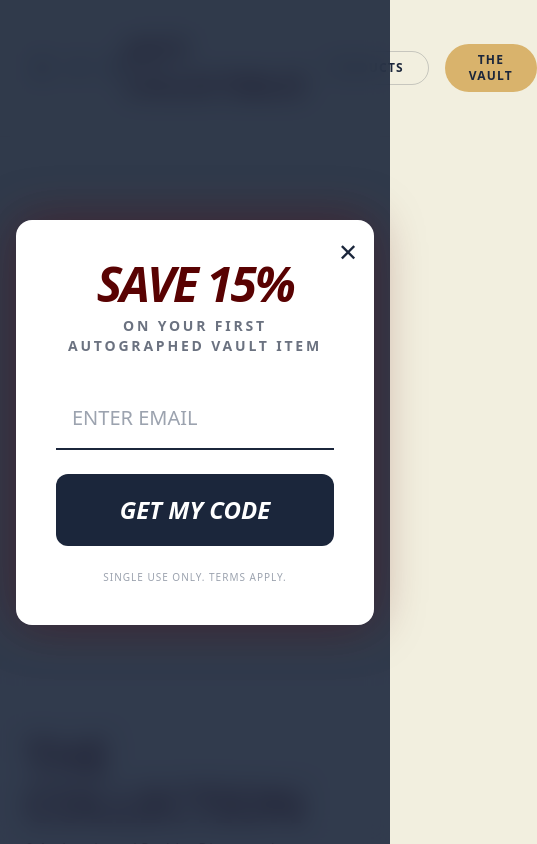
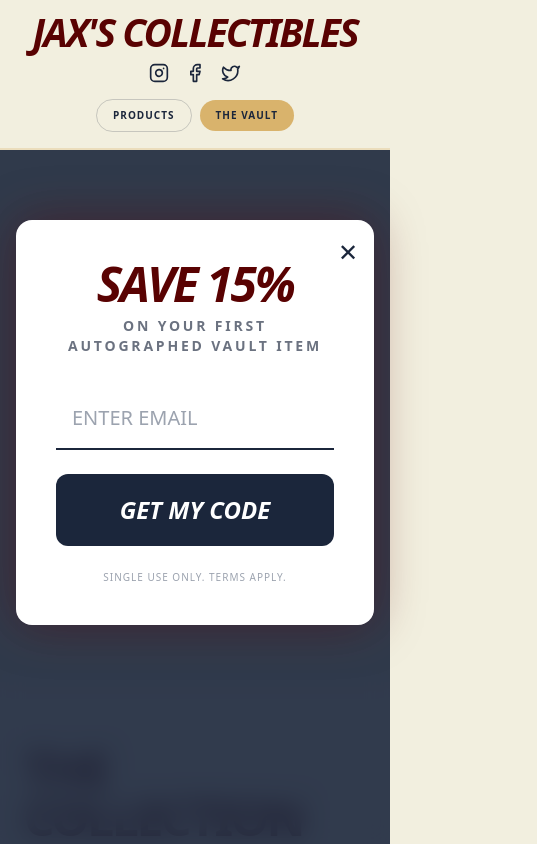
Before and after one commit to AvertXAI/jaxs-collectibles, a Next.js app: page / in a window 390 px wide. Shown: the top 844 px of the page, 537 px wide, since content can reach past the window. Built offline with nearby package versions, Linux system fonts and the light colour scheme; no server answers; the database is empty.

Commit message:
fixed the css for mobile, web, tablet

```diff
--- a/app/globals.css
+++ b/app/globals.css
@@ -3,11 +3,13 @@
 @tailwind utilities;
 
 :root {
-  /* Stabilizers */
+  /* Core Brand Colors */
   --jax-cream: #F2EFDF;
   --jax-midnight: #1B263B;
+  --jax-burgundy: #590202;
+  --jax-gold: #D9B36C;
 
-  /* The Action Palette */
+  /* The Full Prism Palette */
   --jax-lime: #32CD32;
   --jax-teal: #008080;
   --jax-turquoise: #40E0D0;
@@ -15,21 +17,55 @@
   --jax-red-orange: #FF4500;
   --jax-light-blue: #ADD8E6;
   --jax-yellow: #FFD700;
-  --jax-burgundy: #590202;
-  --jax-gold: #D9B36C;
 }
 
 @layer base {
+
+  /* This is the secret for mobile: stop all horizontal movement */
+  html,
   body {
+    @apply antialiased overflow-x-hidden w-full m-0 p-0;
     background-color: var(--jax-cream) !important;
-    color: var(--jax-midnight);
-    @apply antialiased min-h-screen;
+    touch-action: manipulation;
+    /* Prevents accidental zooming while clicking buttons */
   }
 }
 
 @layer components {
+  /* --- RESPONSIVE VAULT HEADER --- */
+  .vault-header {
+    @apply w-full bg-[var(--jax-cream)] border-b-2 border-[rgba(217,179,108,0.3)] sticky top-0 z-[100] px-4 py-4;
+    @apply flex flex-col items-center gap-4; /* Mobile: stacked and centered */
+    @apply md:grid md:grid-cols-3 md:items-center md:gap-4 md:px-6 md:py-2; /* Desktop: 3-column grid */
+  }
 
-  /* Use high-vibrancy colors for status tags and specific product badges */
+  .socials-container {
+    @apply flex items-center justify-center gap-4; /* Mobile: centered */
+    @apply md:justify-start; /* Desktop: align left */
+  }
+
+  .brand-container {
+    @apply order-first md:order-none; /* Mobile: brand on top. Desktop: natural order */
+    @apply text-center;
+  }
+
+  .brand-text {
+    font-size: clamp(2rem, 10vw, 4rem);
+    @apply font-black italic tracking-tighter text-[var(--jax-burgundy)] uppercase;
+    line-height: 0.8;
+  }
+
+  .actions-container {
+    @apply flex items-center justify-center gap-2;
+    @apply md:justify-end; /* Desktop: align right */
+  }
+
+  /* MENU BUTTON STYLING */
+  .menu-trigger {
+    @apply flex items-center gap-2 bg-[var(--jax-midnight)] text-[var(--jax-cream)] px-5 py-2 rounded-full font-black text-[10px] uppercase tracking-widest shadow-lg active:scale-95 transition-all;
+  }
+
+  /* PRISM BADGE SYSTEM */
   .badge-new {
     @apply bg-[var(--jax-lime)] text-white px-2 py-0.5 rounded-full text-[10px] font-bold;
   }
@@ -37,28 +73,16 @@
   .badge-hot {
     @apply bg-[var(--jax-red-orange)] text-white px-2 py-0.5 rounded-full text-[10px] font-bold;
   }
+}
 
-  .badge-rare {
-    @apply bg-[var(--jax-yellow)] text-black px-2 py-0.5 rounded-full text-[10px] font-bold;
+/* --- HOVER STATES & OVERRIDES --- */
+
+@media (hover: hover) {
+  .menu-trigger:hover {
+    @apply bg-[var(--jax-burgundy)];
   }
 }
 
-/* THE SOFT OVERRIDE */
-* {
-  /* Remove the "Nuclear" override from the last step so buttons can have color again */
-  background-color: transparent;
-  color: inherit;
-  border-color: rgba(128, 0, 32, 0.1);
-  /* Very subtle burgundy borders */
-}
-
-body {
-  background-color: var(--jax-cream) !important;
-  color: var(--jax-charcoal) !important;
-  @apply antialiased;
-}
-
-/* Use Burgundy specifically for emphasis, not everything */
 h1,
 h2,
 h3,
@@ -66,13 +90,21 @@ h3,
   color: var(--jax-burgundy) !important;
 }
 
-/* Buttons get the rich burgundy with gold hover */
-button.primary-btn {
-  background-color: var(--jax-burgundy) !important;
+button.primary-btn,
+.menu-trigger {
+  background-color: var(--jax-midnight) !important;
   color: white !important;
   transition: all 0.3s ease;
 }
 
-button.primary-btn:hover {
-  background-color: var(--jax-gold) !important;
+@media (hover: hover) {
+  button.primary-btn:hover,
+  .menu-trigger:hover {
+    background-color: var(--jax-burgundy) !important;
+    color: white !important;
+  }
 }
+
+* {
+  border-color: rgba(27, 38, 59, 0.1);
+}
--- a/app/page.tsx
+++ b/app/page.tsx
@@ -27,19 +27,21 @@ export default function Home() {
       )}
 
       {/* HEADER WITH SOCIALS */}
-      <nav className="p-8 flex justify-between items-center max-w-7xl mx-auto border-b border-[#D9B36C]/20">
-        <div className="flex gap-4">
+      <header className="vault-header">
+        <div className="socials-container">
           <a href="#" className="hover:text-[#590202] transition-colors"><Instagram size={20} /></a>
           <a href="#" className="hover:text-[#590202] transition-colors"><Facebook size={20} /></a>
           <a href="#" className="hover:text-[#590202] transition-colors"><Twitter size={20} /></a>
         </div>
-        <h1 className="text-3xl font-black italic tracking-tighter text-[#590202]">JAX'S COLLECTIBLES</h1>
-        <div className="flex items-center gap-4">
-          <AddProductForm />
-          <a href="/products" className="border border-[#1B263B]/20 px-6 py-2 text-xs font-black uppercase tracking-widest hover:bg-[#1B263B] hover:text-white transition-all rounded-full">Products</a>
-          <button className="bg-[#D9B36C] text-[#1B263B] px-6 py-2 text-xs font-black uppercase tracking-widest hover:bg-[#1B263B] hover:text-white transition-all rounded-full">The Vault</button>
+        <div className="brand-container">
+            <h1 className="brand-text">JAX'S COLLECTIBLES</h1>
         </div>
-      </nav>
+        <div className="actions-container">
+              <AddProductForm />
+              <a href="/products" className="border border-[#1B263B]/20 px-4 py-2 text-[10px] font-black uppercase tracking-widest hover:bg-[#1B263B] hover:text-white transition-all rounded-full">Products</a>
+              <button className="bg-[#D9B36C] text-[#1B263B] px-4 py-2 text-[10px] font-black uppercase tracking-widest hover:bg-[#1B263B] hover:text-white transition-all rounded-full">The Vault</button>
+        </div>
+      </header>
 
       {/* HERO SECTION */}
       <section className="py-24 flex flex-col justify-center items-center text-center px-6">
--- a/components/navbar.tsx
+++ b/components/navbar.tsx
@@ -1,98 +1,63 @@
 'use client'
 import { useState } from 'react'
-import { Instagram, Facebook, Twitter, Menu, X, ShieldCheck, Home, Package, Vault, PlusCircle } from 'lucide-react'
+import { Instagram, Facebook, Twitter, Menu, X, Search } from 'lucide-react'
 import Link from 'next/link'
-import { AddProductForm } from './add-product-form'
 
 export default function Navbar() {
     const [isOpen, setIsOpen] = useState(false)
 
     return (
-        <nav className="bg-[#F2EFDF] border-b border-[#D9B36C]/20 sticky top-0 z-[80] w-full">
-            <div className="max-w-7xl mx-auto px-4 py-6 md:px-8">
-
-                {/* TIER 1: THE BRAND (TOP & CENTERED) */}
-                <div className="text-center mb-6">
+        <header className="vault-header">
+            {/* TIER 1: BRAND IDENTITY (BLOCK FLEX) */}
+            <div className="brand-row">
                 <Link href="/">
-                        <h1 className="text-4xl md:text-6xl font-black italic tracking-tighter text-[#590202] hover:text-[#1B263B] transition-all duration-300">
-                            JAX'S COLLECTIBLES
-                        </h1>
+                    <span className="brand-text">JAX'S COLLECTIBLES</span>
                 </Link>
             </div>
 
-                {/* TIER 2: UTILITIES (SOCIALS LEFT, MENU RIGHT) */}
-                <div className="flex justify-between items-center border-t border-[#D9B36C]/10 pt-4">
-
-                    {/* SOCIALS - LEFT ALIGNED */}
-                    <div className="flex gap-4 md:gap-6 text-[#1B263B]/60">
-                        <a href="#" className="hover:text-[#590202] transition-transform hover:scale-125"><Instagram size={18} /></a>
-                        <a href="#" className="hover:text-[#590202] transition-transform hover:scale-125"><Facebook size={18} /></a>
-                        <a href="#" className="hover:text-[#590202] transition-transform hover:scale-125"><Twitter size={18} /></a>
+            {/* TIER 2: NAV UTILITIES (JUSTIFIED FLEX) */}
+            <div className="utility-row">
+                {/* SOCIALS - START (LEFT) */}
+                <div className="flex items-center gap-5 text-[#1B263B]/60">
+                    <a href="#" className="hover:text-[#590202]"><Instagram size={18} /></a>
+                    <a href="#" className="hover:text-[#590202]"><Facebook size={18} /></a>
+                    <a href="#" className="hover:text-[#590202]"><Twitter size={18} /></a>
                 </div>
 
-                    {/* ACTION CLUSTER - RIGHT ALIGNED */}
-                    <div className="flex items-center gap-3">
-                        {/* Desktop Only Button */}
-                        <div className="hidden md:block">
-                            <AddProductForm />
-                        </div>
-
-                        {/* THE DROPDOWN TOGGLE */}
+                {/* MENU - END (RIGHT) */}
                 <button
                     onClick={() => setIsOpen(!isOpen)}
-                            className="flex items-center gap-2 bg-[#1B263B] text-[#F2EFDF] px-5 py-2.5 rounded-full font-black text-[10px] uppercase tracking-[0.2em] hover:bg-[#590202] transition-all active:scale-95 shadow-lg"
+                    className="menu-trigger"
                 >
-                            {isOpen ? <X size={16} /> : <Menu size={16} />}
+                    {isOpen ? <X size={14} /> : <Menu size={14} />}
                     <span>{isOpen ? "Close" : "Menu"}</span>
                 </button>
             </div>
+
+            {/* DROPDOWN DRAWER (ABSOLUTE TO PREVENT CONTENT JUMP) */}
+            {isOpen && (
+                <div className="absolute top-full left-0 w-full bg-white border-t border-[#D9B36C]/20 shadow-2xl p-8 animate-in fade-in slide-in-from-top-2 duration-300">
+                    <div className="max-w-7xl mx-auto flex flex-col gap-8">
+                        <div className="flex flex-col gap-5">
+                            <Link href="/" onClick={() => setIsOpen(false)} className="text-2xl font-black text-[#1B263B] hover:text-[#590202]">HOME</Link>
+                            <Link href="/products" onClick={() => setIsOpen(false)} className="text-2xl font-black text-[#1B263B] hover:text-[#590202]">ALL PRODUCTS</Link>
+                            <Link href="/admin/seed" onClick={() => setIsOpen(false)} className="text-2xl font-black text-[#1B263B] hover:text-[#590202]">SEED VAULT</Link>
+                        </div>
+
+                        <div className="pt-6 border-t border-[#D9B36C]/10">
+                            <p className="text-[10px] font-black uppercase tracking-[0.3em] text-[#D9B36C] mb-4">Search the Collection</p>
+                            <div className="relative">
+                                <input
+                                    type="text"
+                                    placeholder="Search 50 rare items..."
+                                    className="w-full bg-[#F2EFDF] rounded-xl p-4 text-sm outline-none border border-[#D9B36C]/20"
+                                />
+                                <Search className="absolute right-4 top-1/2 -translate-y-1/2 text-[#D9B36C]" size={20} />
                             </div>
                         </div>
-
-            {/* DROPDOWN MENU PANEL */}
-            {isOpen && (
-                <div className="absolute top-full left-0 w-full bg-white shadow-2xl border-t border-[#D9B36C]/20 animate-in fade-in slide-in-from-top-2 duration-300">
-                    <div className="max-w-7xl mx-auto p-10 grid grid-cols-1 md:grid-cols-3 gap-12">
-
-                        {/* COLUMN 1: NAVIGATION */}
-                        <div className="flex flex-col gap-5">
-                            <p className="text-[10px] font-black uppercase tracking-[0.4em] text-[#D9B36C] mb-2">Vault Navigation</p>
-                            <Link href="/" onClick={() => setIsOpen(false)} className="group flex items-center gap-4 text-xl font-black text-[#1B263B] hover:text-[#590202] transition-all">
-                                <Home size={20} className="group-hover:rotate-12 transition-transform" /> HOME
-                            </Link>
-                            <Link href="/products" onClick={() => setIsOpen(false)} className="group flex items-center gap-4 text-xl font-black text-[#1B263B] hover:text-[#590202] transition-all">
-                                <Package size={20} className="group-hover:rotate-12 transition-transform" /> ALL PRODUCTS
-                            </Link>
-                            <Link href="/admin/seed" onClick={() => setIsOpen(false)} className="group flex items-center gap-4 text-xl font-black text-[#1B263B] hover:text-[#590202] transition-all">
-                                <Vault size={20} className="group-hover:rotate-12 transition-transform" /> DATABASE SEEDER
-                            </Link>
-                        </div>
-
-                        {/* COLUMN 2: OPERATIONS */}
-                        <div className="flex flex-col gap-5">
-                            <p className="text-[10px] font-black uppercase tracking-[0.4em] text-[#D9B36C] mb-2">Inventory Management</p>
-                            <div onClick={() => setIsOpen(false)} className="hover:scale-105 transition-transform origin-left">
-                                <AddProductForm />
-                            </div>
-                            <button className="flex items-center gap-4 text-xl font-black text-[#1B263B] hover:text-[#590202] transition-all text-left">
-                                <PlusCircle size={20} /> BULK UPLOAD
-                            </button>
-                        </div>
-
-                        {/* COLUMN 3: SECURITY INFO */}
-                        <div className="bg-[#F2EFDF] p-8 rounded-3xl border border-[#D9B36C]/30 flex flex-col justify-center">
-                            <div className="flex items-center gap-3 text-[#590202] mb-4">
-                                <ShieldCheck size={28} />
-                                <span className="font-black text-sm uppercase tracking-widest">Vault Security</span>
-                            </div>
-                            <p className="text-[11px] text-[#1B263B]/70 font-bold leading-relaxed">
-                                Every listed item is physically verified and cross-referenced with 3rd-party authentication servers.
-                            </p>
-                        </div>
-
                     </div>
                 </div>
             )}
-        </nav>
+        </header>
     )
 }
```
Lines whose indentation alone changed are shown as unchanged.
